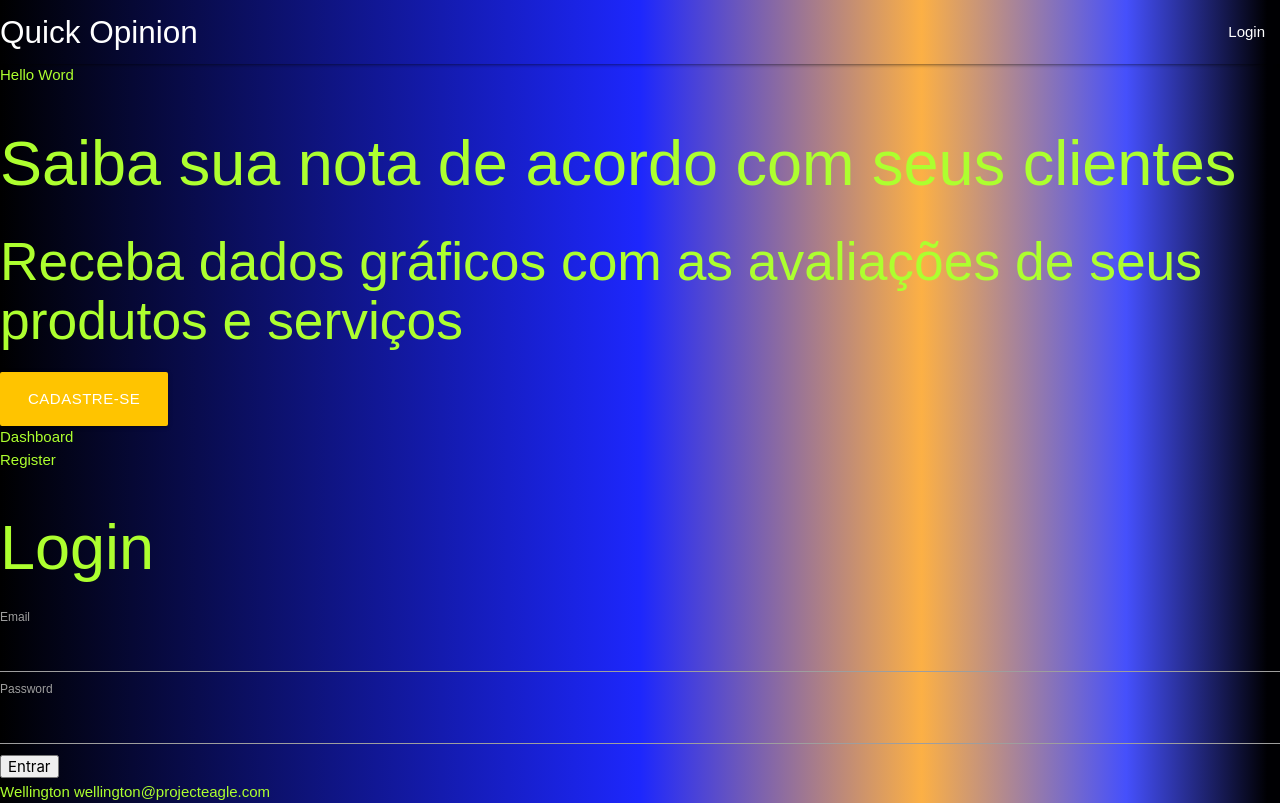
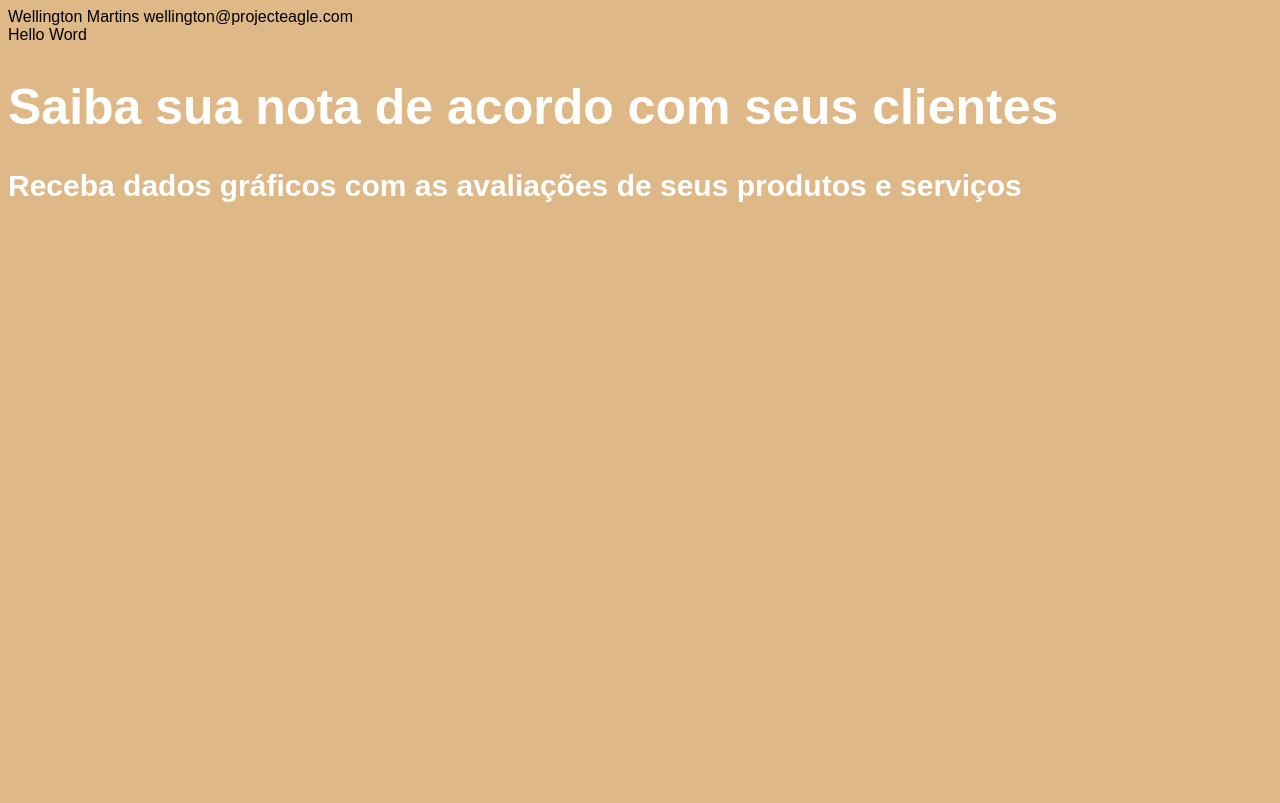
Before and after one commit to codeyourway-bootcamp/eagles-final-project, a React (Vite) app: page / in a window 1280 px wide. Built offline with nearby package versions, Linux system fonts and the light colour scheme.

Commit message:
Criação de Rotas router-dom.

```diff
--- a/index.html
+++ b/index.html
@@ -2,14 +2,11 @@
 <html lang="en">
   <head>
     <meta charset="UTF-8" />
-    <link rel="icon" type="image/svg+xml" href="/vite.svg" />
-    <link rel="stylesheet" href="https://cdnjs.cloudflare.com/ajax/libs/materialize/1.0.0/css/materialize.min.css">
     <meta name="viewport" content="width=device-width, initial-scale=1.0" />
     <title>Vite + React</title>
   </head>
   <body>
     <div id="root"></div>
     <script type="module" src="/src/main.jsx"></script>
-    <script src="https://cdnjs.cloudflare.com/ajax/libs/materialize/1.0.0/js/materialize.min.js"></script>
   </body>
 </html>
--- a/src/App.jsx
+++ b/src/App.jsx
@@ -1,11 +1,9 @@
 import { useEffect, useState } from "react";
 import { user_registration } from "./FakeDatabase";
-import Home from "./pages/Home";
-import Dashboard from "./pages/Dashboard";
-import Register from "./pages/Register";
+import { Outlet } from "react-router-dom";
 import Login from "./pages/Login";
-import Navbar from "./componets/Navbar";
-import { GlobalStyle } from "./componets/Styles/Styles";
+
+
 
 
 
@@ -18,23 +16,17 @@ function App() {
       setUsers(data);
     });
   }, []);
+
   return (
     <>
-     <GlobalStyle/>
-       <Navbar/>
-      <div>Hello Word</div>
-      <div>
-        <Home/>
-        <Dashboard/>
-        <Register/>
-        <Login/>
-
-
-        {users
-          ? users.data[0].user_name + " " + users.data[0].user_email
+   {users
+          ? users.data[0].user_fullname + " " + users.data[0].user_email
           : "Carregando..."}{" "}
 
-      </div>
+    <div>Hello Word</div>
+
+      <Outlet/>
+
 
     </>
 
--- a/src/FakeDatabase/index.js
+++ b/src/FakeDatabase/index.js
@@ -2,29 +2,33 @@ export const user_registration = new Promise((resolve, reject) => {
   setTimeout(() => {
     resolve(
       {
-        labels: ["user_id", "user_company", "user_email", "user_password"],
+        labels: ["user_id", "user_fullname", "user_company", "user_email", "user_password"],
         data: [
           {
             user_id: "123456",
-            user_name: "Wellington",
+            user_fullname: " Wellington Martins",
+            user_company: "Wk Informatica",
             user_email: "wellington@projecteagle.com",
             user_password: "123456",
           },
           {
             user_id: "234567",
-            user_name: "Ana Emmily",
+            user_fullname: "Ana Emmily",
+            user_company: "Wk Informatica",
             user_email: "anaemilly@projecteagle.com",
             user_password: "234567",
           },
           {
             user_id: "345678",
-            user_name: "Pedro Lucca",
+            user_fullname: "Pedro Lucca",
+            user_company: "Wk Informatica",
             user_email: "pedrolucca@projecteagle.com",
             user_password: "345678",
           },
           {
             user_id: "456789",
-            user_name: "Amário",
+            user_fullname: "Amário",
+            user_company: "Wk Informatica",
             user_email: "amario@projecteagle.com",
             user_password: "456789",
           },
--- a/src/componets/Navbar/index.jsx
+++ /dev/null
@@ -1,18 +0,0 @@
-import React from "react";
-import logo from '/Logo/Logo.png';
-
-
-export default function Navbar() {
-  return (
-    <nav className="transparent">
-    <div className="nav-wrapper">
-      <a href="" className="brand-logo">Quick Opinion</a>
-      <ul id="nav-mobile" className="right hide-on-med-and-down">
-        <li><a href="#">Login</a></li>
-
-      </ul>
-    </div>
-  </nav>
-
-  );
-}
--- a/src/componets/Styles/Styles.js
+++ b/src/componets/Styles/Styles.js
@@ -1,19 +1,29 @@
-import {styled, createGlobalStyle} from 'styled-components';
-
+import { styled, createGlobalStyle } from "styled-components";
 
 export const GlobalStyle = createGlobalStyle`
 body{
-    background: rgb(0,0,0);
-background: linear-gradient(90deg, rgba(0,0,0,1) 0%, rgba(29,39,253,1) 50%, rgba(252,176,69,1) 72%, rgba(69,80,252,1) 88%, rgba(0,0,3,1) 99%);
+   background-color: burlywood;
+    /* background: rgb(0,0,0); */
+    /* background: linear-gradient(90deg, rgba(0,0,0,1) 0%, rgba(29,39,253,1) 50%, rgba(252,176,69,1) 72%, rgba(69,80,252,1) 88%, rgba(0,0,3,1) 99%); */
     font-family: Arial;
-    color: greenyellow;
-}
 
+
+}`;
+
+export const H1 = styled.h1`
+color: #fff;
+font-size: 50px;
 `;
 
-export const Container = styled.div`
-display: flex;
+export const H1s = styled(H1)`
+color: #fff;
+font-size: 30px;
+`;
 
-`
+// export const Btn = styled.button`
+// width: 30;
+// height: 15;
+// border-radius: 50%;
+// background-color: #F9A01B;
 
-export const background = styled
+// `;
--- a/src/main.jsx
+++ b/src/main.jsx
@@ -1,10 +1,33 @@
 import React from 'react'
 import ReactDOM from 'react-dom/client'
 import App from './App.jsx'
+import { createBrowserRouter, RouterProvider } from 'react-router-dom';
+import Home from './pages/Home';
+import Login from './pages/Login';
+import Register from './pages/Register';
+import Dashboard from './pages/Dashboard';
+import { GlobalStyle } from './componets/Styles/Styles';
+
+
+
+const router = createBrowserRouter ([
+   { path:'/',
+  element: <App/>, children: [
+      { path: '/', element:<Home/>},
+      { path: 'login', element: <Login/>},
+      { path: 'register', element: <Register/>},
+      {path: 'dashboard', element: <Dashboard/>},
+    ],
+  },
+]);
 
 
 ReactDOM.createRoot(document.getElementById('root')).render(
   <React.StrictMode>
-    <App />
+    {/* <App/>; */}
+
+    <GlobalStyle/>
+
+    <RouterProvider router={router}/>
   </React.StrictMode>,
-)
+);
--- a/src/pages/Home/index.jsx
+++ b/src/pages/Home/index.jsx
@@ -1,4 +1,8 @@
 import React from 'react'
+import { H1, H1s } from '../../componets/Styles/Styles'
+
+
+
 
 
 
@@ -6,10 +10,10 @@ export default function Home() {
   return (
     // Landing page
     <>
-      <h1>Saiba sua nota de acordo com seus clientes</h1>
-      <h2>Receba dados gráficos com as avaliações de seus produtos e serviços </h2>
-      <a className="#ffc400 amber accent-3 waves-effect waves-light btn-large">cadastre-se</a>
+      <H1>Saiba sua nota de acordo com seus clientes</H1>
+      <H1s>Receba dados gráficos com as avaliações de seus produtos e serviços </H1s>
 
-    </>
+</>
+
   )
-}
+};
--- a/src/pages/Login/index.jsx
+++ b/src/pages/Login/index.jsx
@@ -4,7 +4,7 @@ import Form from "../../componets/Form/Form";
 export default function Login() {
   return (
     <>
-      <h1>Login</h1>
+      <h1>Login </h1>
       <Form />
     </>
   );
--- a/src/pages/Register/index.jsx
+++ b/src/pages/Register/index.jsx
@@ -4,4 +4,4 @@ export default function Register() {
   return (
     <div>Register</div>
   )
-}
+};
```
Also changed, not shown: src/componets/Button/Button.jsx (added, +10 -0 lines), src/componets/Navbar/Navbar.jsx (added, +17 -0 lines), src/componets/Footer/Footer.jsx (renamed from src/componets/Footer/index.jsx).
